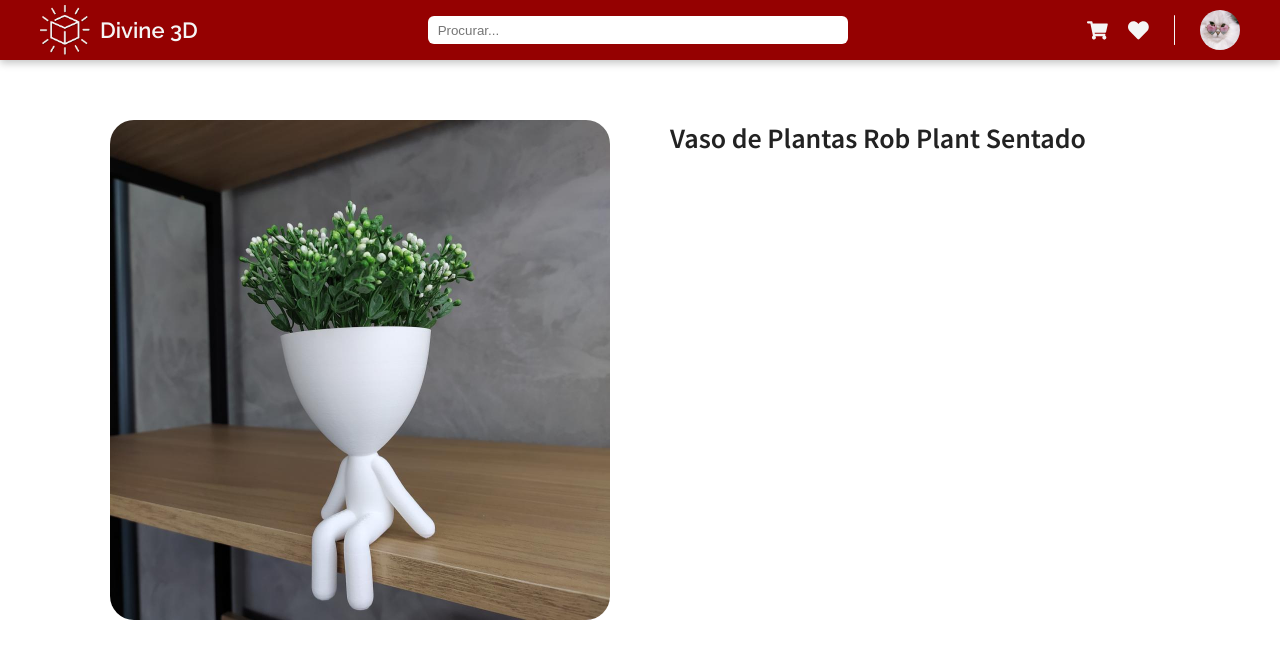
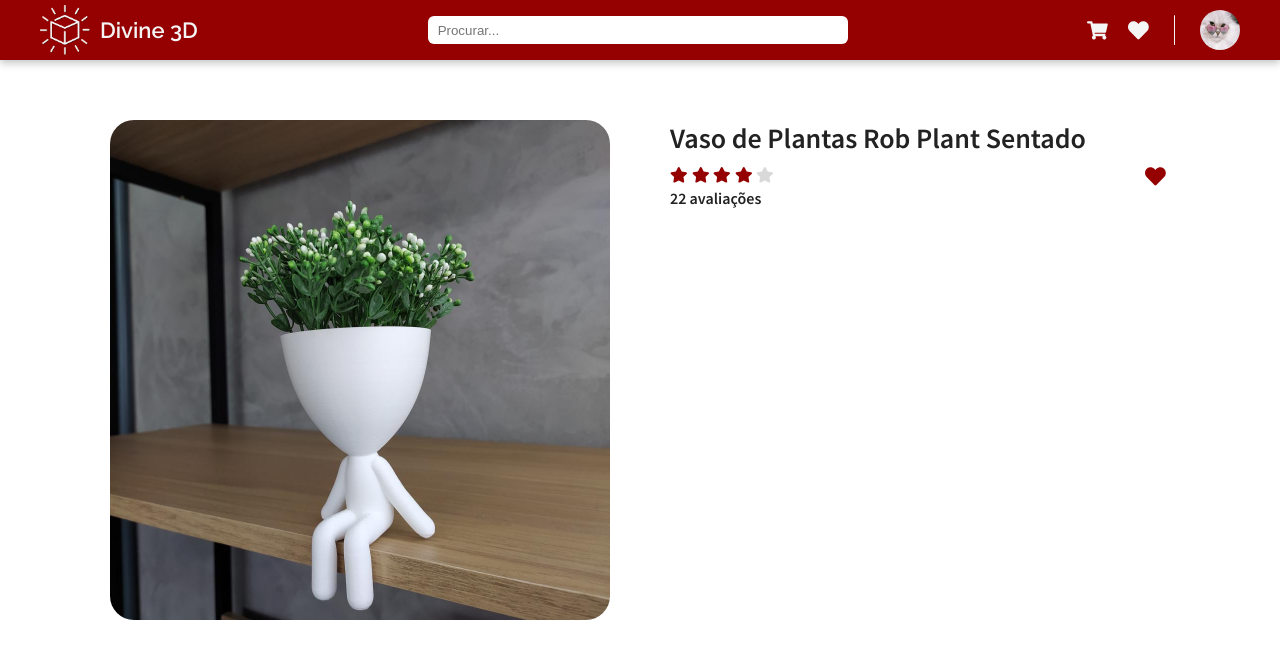
Before and after one commit to passosleo/divine-3d-react, a React (Create React App) app: page /produto in a window 1280 px wide. Shown: the top 658 px of the page. Built offline with nearby package versions, Linux system fonts and the light colour scheme.

Commit message:
chore(product): pricing container

```diff
--- a/src/globalStyles.js
+++ b/src/globalStyles.js
@@ -1,9 +1,12 @@
 import { createGlobalStyle } from "styled-components";
 
 const GlobalStyle = createGlobalStyle`
-  body {
+  * {
     margin: 0;
     padding: 0;
+  }
+
+  body {
     font-family: "Source Sans Pro", Sans-Serif;
     color: #222222;
   }
--- a/src/pages/Product/Product.jsx
+++ b/src/pages/Product/Product.jsx
@@ -1,20 +1,59 @@
 import React from "react";
 import {
   Container,
+  PricingContainer,
   ProductContainer,
   ProductImage,
+  ProductRating,
   ProductTitle,
+  RatingText,
 } from "./styles";
 import product from "../../assets/images/vasos/product.jpg";
+import { FaStar, FaHeart } from "react-icons/fa";
 
 const Product = () => {
   return (
     <Container>
       <ProductContainer>
         <ProductImage src={product} />
-        <div>
+        <PricingContainer>
           <ProductTitle>Vaso de Plantas Rob Plant Sentado</ProductTitle>
-        </div>
+          <ProductRating>
+            <div>
+              <FaStar
+                color="#950101"
+                size="1.1em"
+                style={{ marginRight: 4, cursor: "pointer" }}
+              />
+              <FaStar
+                color="#950101"
+                size="1.1em"
+                style={{ marginRight: 4, cursor: "pointer" }}
+              />
+              <FaStar
+                color="#950101"
+                size="1.1em"
+                style={{ marginRight: 4, cursor: "pointer" }}
+              />
+              <FaStar
+                color="#950101"
+                size="1.1em"
+                style={{ marginRight: 4, cursor: "pointer" }}
+              />
+              <FaStar
+                color="#D9D9D9"
+                size="1.1em"
+                style={{ marginRight: 4, cursor: "pointer" }}
+              />
+              <RatingText>22 avaliações</RatingText>
+            </div>
+            <FaHeart
+              color="#950101"
+              size="1.3em"
+              style={{ marginRight: 4, cursor: "pointer" }}
+            />
+          </ProductRating>
+        </PricingContainer>
       </ProductContainer>
     </Container>
   );
--- a/src/pages/Product/styles.js
+++ b/src/pages/Product/styles.js
@@ -6,17 +6,14 @@ const white = "#F5F5F5";
 export const Container = styled.div`
   display: flex;
   justify-content: center;
+  align-items: center;
   max-width: 1400px;
+  margin: 0 auto;
   padding: 60px;
 `;
 
 export const ProductContainer = styled.div`
   display: flex;
-
-  div {
-    width: 500px;
-    padding-left: 60px;
-  }
 `;
 
 export const ProductImage = styled.img`
@@ -32,6 +29,22 @@ export const ProductImage = styled.img`
   }
 `;
 
+export const PricingContainer = styled.div`
+  width: 500px;
+  padding-left: 60px;
+`;
+
 export const ProductTitle = styled.h2`
   font-size: 28px;
 `;
+
+export const ProductRating = styled.div`
+  display: flex;
+  justify-content: space-between;
+  margin-top: 10px;
+`;
+
+export const RatingText = styled.p`
+  font-size: 16px;
+  font-weight: 600;
+`;
```
